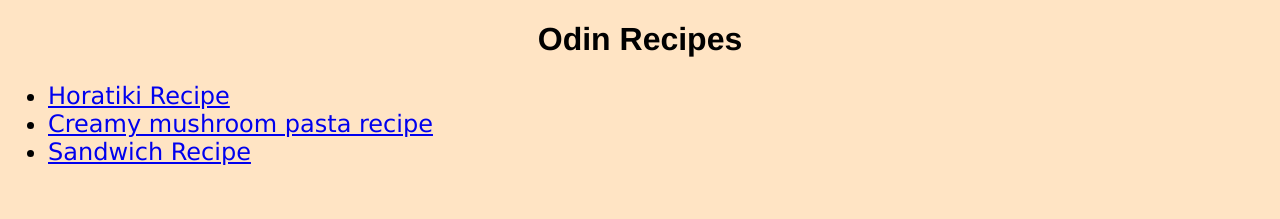
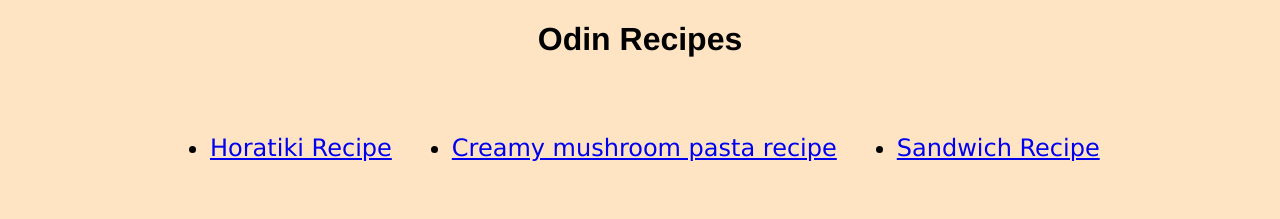
Before and after one commit to NayeemHoque/odin-recipes, a plain HTML site: page index.html in a window 1280 px wide. Drawn offline with Linux system fonts and the light colour scheme.

Commit message:
Add width and margin to div container
The recipes in the container are now in 1 line, centre of the page

```diff
--- a/style.css
+++ b/style.css
@@ -10,4 +10,15 @@ h1 {
 .select-recipe {
     font-size: 24px;
     font-family: Verdana, Geneva, Tahoma, sans-serif;
+    width: 1000px;
+    margin: auto;
 }
+
+ul {
+    display: inline-flex;
+    width: 1000px;
+}
+
+li {
+    margin: 30px;
+}
```
